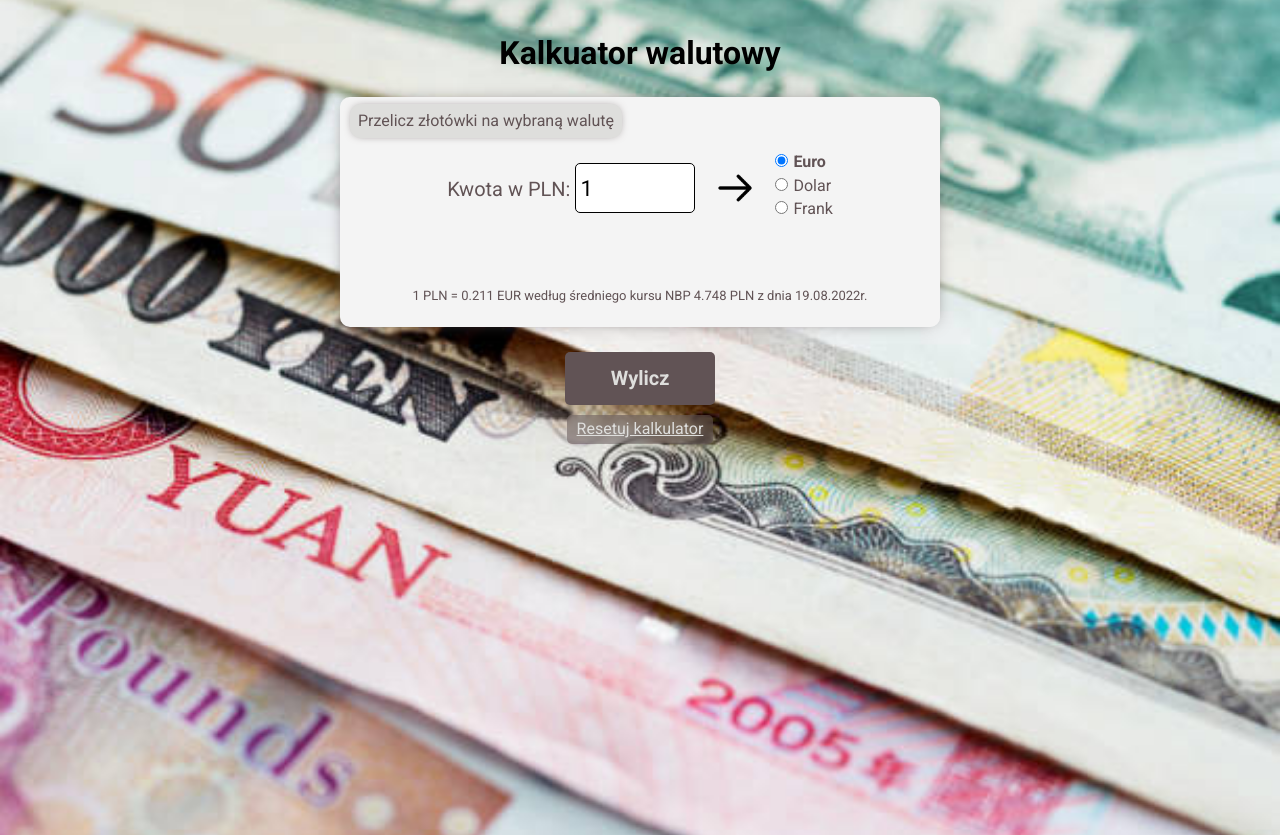
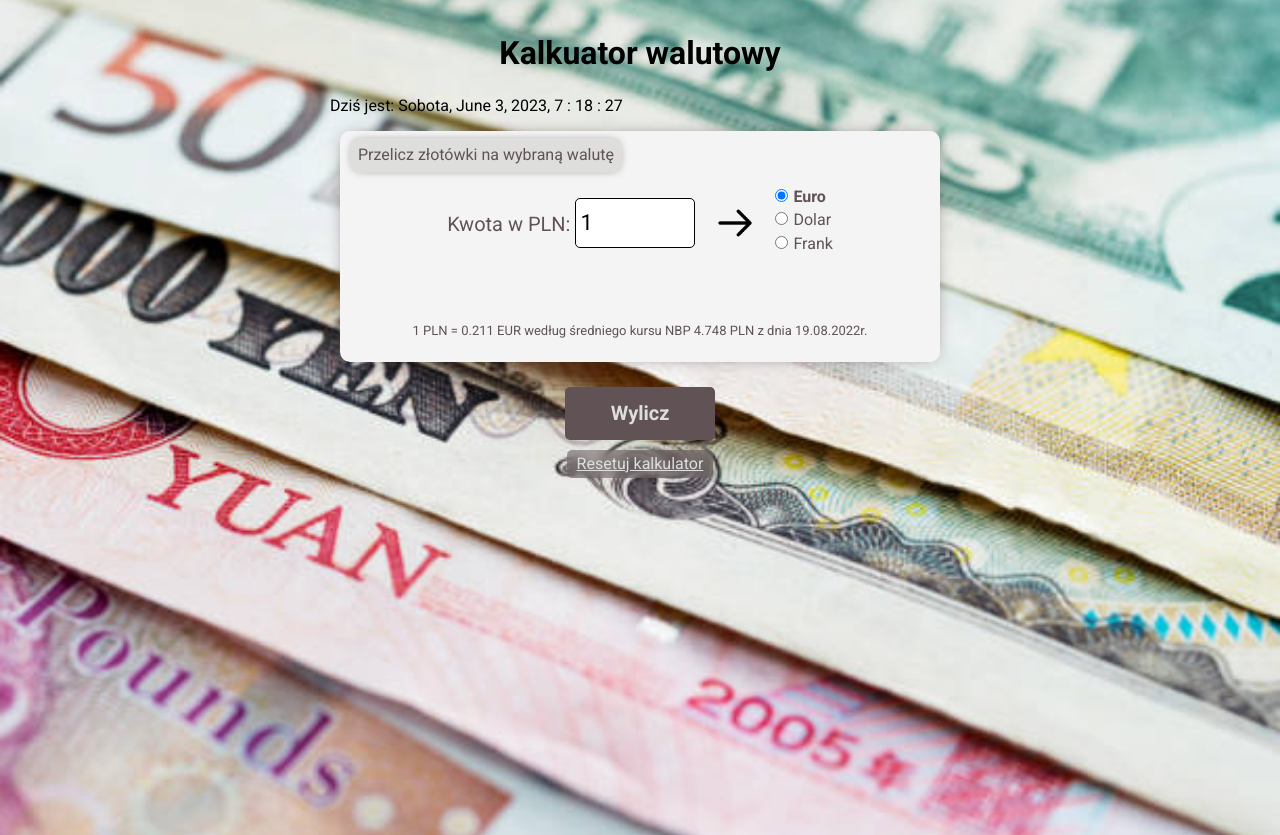
Before and after one commit to JakubM-I/yc-calculator-react, a React (Create React App) app: page / in a window 1280 px wide. Built offline with nearby package versions, Linux system fonts and the light colour scheme.

Commit message:
Create clock and date component

```diff
--- /dev/null
+++ b/src/Clock/index.js
@@ -0,0 +1,49 @@
+import { useEffect, useState } from "react";
+import "./style.css"
+
+const weekDays = ["Poniedziałek", "Wtorek", "Środa", "Czwartek", "Piątek", "Sobota", "Niedziela"];
+
+const Clock = () => {
+
+    const [day, setDay] = useState(0);
+    const [currentDate, setCurrentDate] = useState(0);
+    const [hour, setHour] = useState(0);
+    const [minutes, setMinutes] = useState(0);
+    const [seconds, setSeconds] = useState(0);
+
+    useEffect(() => {
+
+        const timeUpdate = setInterval(() => {
+            const nowDate = new Date();
+
+            setDay(nowDate.getDay());
+            setCurrentDate(nowDate);
+            setHour(nowDate.getHours());
+            setMinutes(nowDate.getMinutes());
+            setSeconds(nowDate.getSeconds());
+        }, 1000);
+
+        return () => clearInterval(timeUpdate);
+
+    }, [])
+
+    const timeFormat = (number) => {
+        return number.toLocaleString([], {minimumintegerdigits: 2})
+    };
+
+    const currentDay = () => {
+        return weekDays.filter(weekDay => (weekDays.indexOf(weekDay) + 1)=== day);
+    };
+
+    return (
+        <p>Dziś jest:{" "}
+            {currentDay()}{", "}
+            {currentDate.toLocaleString([], {day: "numeric", month: "long", year: "numeric"})}{", "}
+            {timeFormat(hour)}{" : "}
+            {timeFormat(minutes)}{" : "}
+            {timeFormat(seconds)}
+        </p>
+    );
+};
+
+export default Clock;
--- a/src/Form/index.js
+++ b/src/Form/index.js
@@ -7,6 +7,7 @@ import CurrencySwitch from '../CurrencySwitch';
 import Summary from '../Summary';
 import Buttons from '../Buttons';
 import { currencies } from "../Currencies";
+import Clock from "../Clock";
 
 const Form = ({calculateResult, convertedAmount, calcReset}) => {
     const [amount, setAmount] = useState(1);
@@ -22,7 +23,9 @@ const Form = ({calculateResult, convertedAmount, calcReset}) => {
         <form
             onSubmit={formSubmit}
             className="exchangeForm">
+           <Clock />
             <FieldSet>
+
             <legend className="exchangeForm__legend">Przelicz złotówki na wybraną walutę</legend>
                 <div className="exchangeForm__itemSet">
                     <div className="exchangeForm__form">
```
Also changed, not shown: src/Clock/style.css (added).
